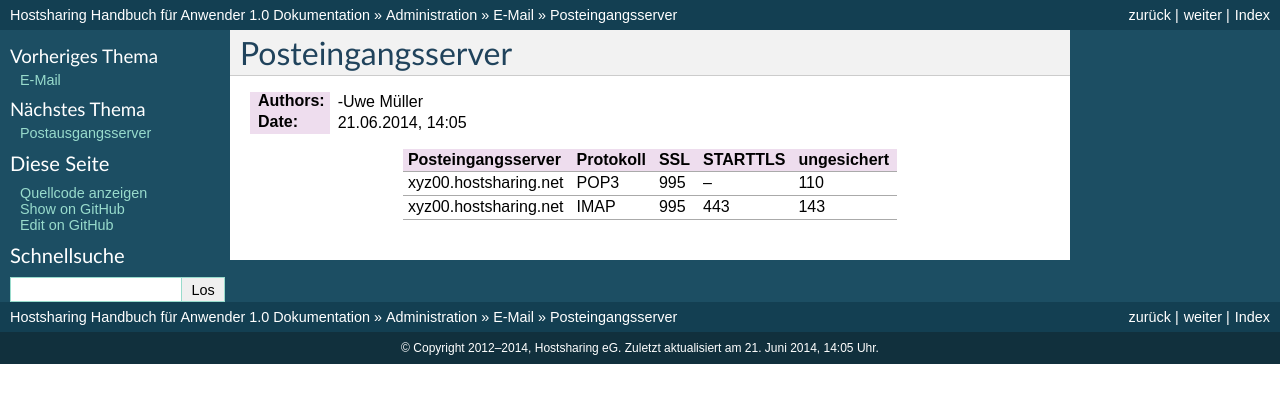
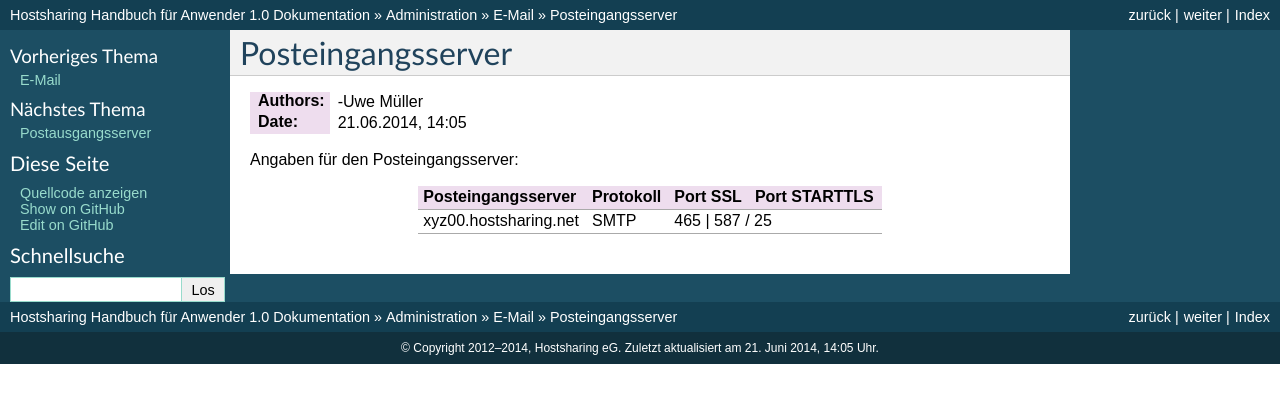
Before and after one commit to hostsharing/hs.docs.users, a Sphinx documentation site: the page built from source/administration/email/posteingangsserver.rst, in a window 1280 px wide. Shown: the top 403 px of the page. Built offline with Sphinx 7.4.7, drawn with Linux system fonts in a browser that asks for light colours; pages that are not in the unit, such as notebooks, are missing from menus.

Commit message:
change content

```diff
--- a/source/administration/email/posteingangsserver.rst
+++ b/source/administration/email/posteingangsserver.rst
@@ -10,11 +10,10 @@ Posteingangsserver
 :Date: |date|, |time|
 
 
+Angaben für den Posteingangsserver:
 
-+-----------------------+----------------+---------+-----------+---------------+
-| Posteingangsserver    |      Protokoll |  SSL    |  STARTTLS |   ungesichert |
-+=======================+================+=========+===========+===============+
-| xyz00.hostsharing.net |   POP3         |     995 | --        |  110          |
-+-----------------------+----------------+---------+-----------+---------------+
-| xyz00.hostsharing.net | IMAP           |    995  | 443       |     143       |
-+-----------------------+----------------+---------+-----------+---------------+
++-----------------------+----------------+----------+----------------+
+| Posteingangsserver    |      Protokoll | Port  SSL| Port  STARTTLS |
++=======================+================+==========+================+
+| xyz00.hostsharing.net |   SMTP         |    465  | 587 / 25        |
++-----------------------+----------------+---------+-----------------+
```
